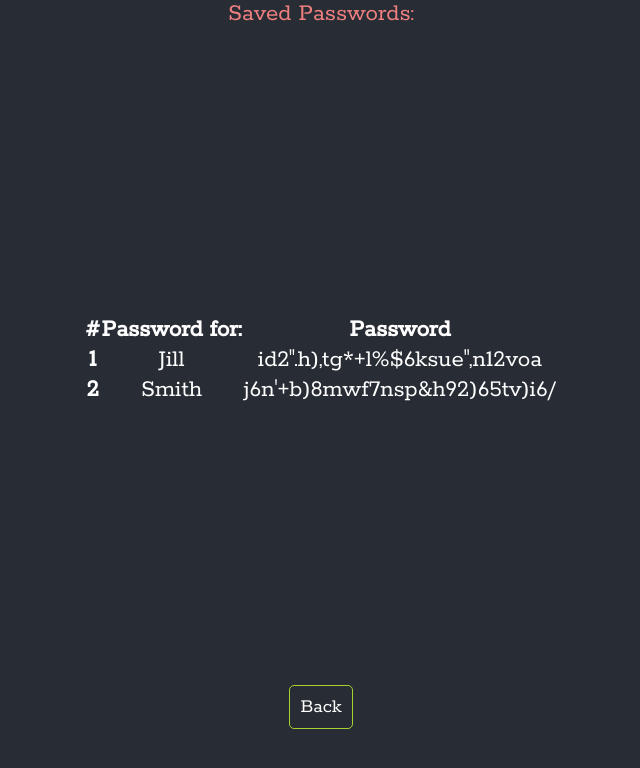
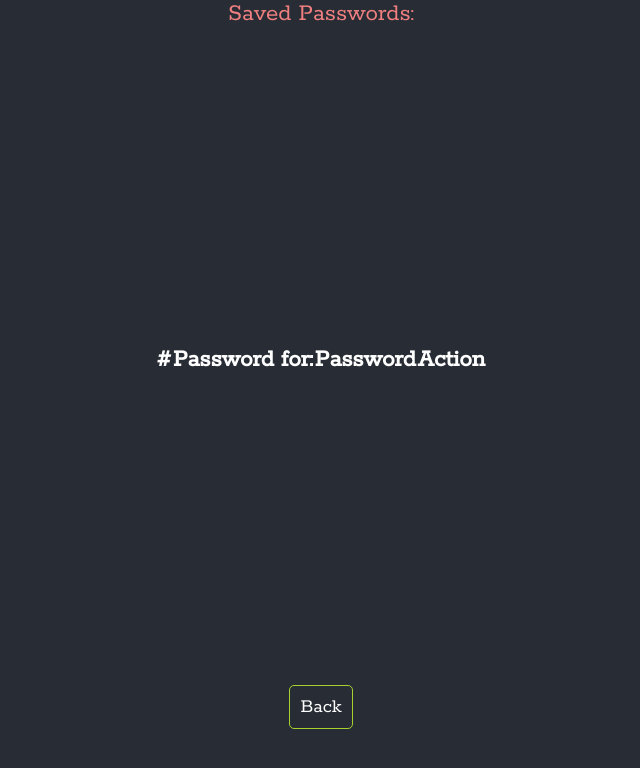
Before and after one commit to MarcinMG-web/PasswordGenerator, a React (Create React App) app: page /savedPasswords in a window 1280 px wide. Shown: the top 768 px of the page, without its empty margins (319-959 px from the left). Built offline with nearby package versions, Linux system fonts and the light colour scheme.

Commit message:
Display elments in arr in table

```diff
--- a/src/component/SavedPasswords.js
+++ b/src/component/SavedPasswords.js
@@ -1,28 +1,37 @@
 import React from 'react';
 import { Link } from 'react-router-dom';
 
+import { useSelector } from 'react-redux';
+
 const SavedPasswords = () => {
+
+  const passwordArr = useSelector(
+    (state) => state.passwordReducer.savedPasswordsArr
+  );
+
   return (
     <div className='mainContainerSavedPasswords'>
       <div className='mainContainerSavedPasswords-text'>Saved Passwords:</div>
 
       <div className='mainContainerSavedPasswords-table'>
-        <table style={{ width: '100%' }}>
+        <table>
+          <thead>
             <tr>
               <th>#</th>
               <th>Password for:</th>
               <th>Password</th>
+              <th>Action</th>
             </tr>
-          <tr>
-            <th>1</th>
-            <td>Jill</td>
-            <td>id2".h),tg*+l%$6ksue",n12voa</td>
+          </thead>
+          <tbody>
+            {passwordArr.map((singleEl, i) => (
+              <tr key = {singleEl.id}>
+                <td>{i + 1}</td>
+                <td>{singleEl.passwordName}</td>
+                <td>{singleEl.password}</td>
               </tr>
-          <tr>
-            <th>2</th>
-            <td>Smith</td>
-            <td>j6n'+b)8mwf7nsp&h92)65tv)i6/</td>
-          </tr>
+            ))}
+           </tbody>
         </table>
       </div>
 
--- a/src/redux/password/passwordReducer.js
+++ b/src/redux/password/passwordReducer.js
@@ -1,7 +1,7 @@
 import { ADD_PASSWORD } from './passwordTypes';
 
 const initialState = {
-  savedPasswords: [],
+  savedPasswordsArr: [],
 };
 
 const passwordReducer = (state = initialState, action) => {
@@ -9,7 +9,7 @@ const passwordReducer = (state = initialState, action) => {
     case ADD_PASSWORD:
       return {
         ...state,
-        savedPasswords: [...state.savedPasswords, action.payload],
+        savedPasswordsArr: [...state.savedPasswordsArr, action.payload],
       };
 
     default:
```
Lines whose indentation alone changed are shown as unchanged.
